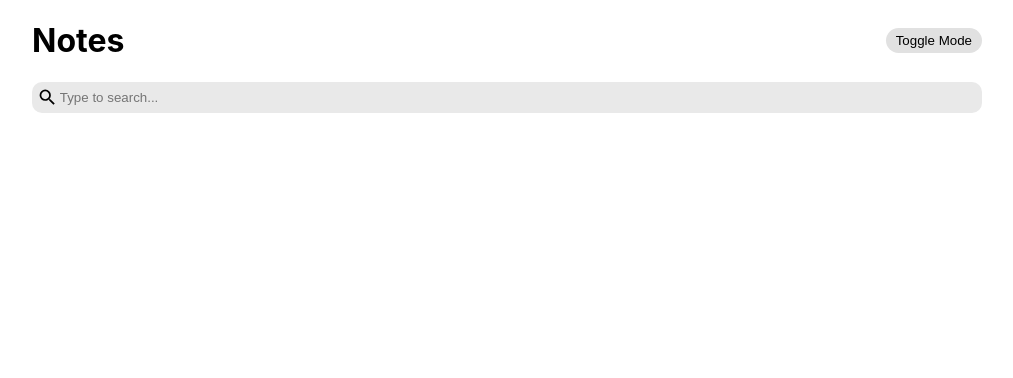
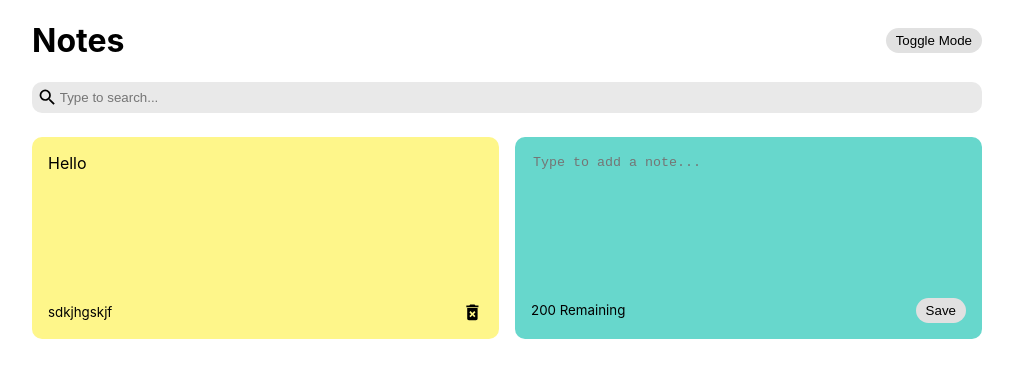
Before and after one commit to RAJHIMANSHUPATEL/react-notes-app, a React (Create React App) app: page / in a window 1280 px wide. Shown: the top 378 px of the page, without its empty margins (133-1146 px from the left). Built offline with nearby package versions, Linux system fonts and the light colour scheme.

Commit message:
checking-notes

```diff
--- a/src/App.js
+++ b/src/App.js
@@ -5,7 +5,13 @@ import Search from './components/Search';
 import Header from './components/Header';
 
 function App() {
-  const [notes, setNotes] = useState(null); // Set initial state to null
+  const [notes, setNotes] = useState([
+    {
+      id: 1,
+      text: "Hello",
+      date: "sdkjhgskjf"
+    }
+  ]); // Set initial state to null
   const [searchText, setSearchText] = useState('');
   const [darkMode, setDarkMode] = useState(false);
 
--- a/src/components/AddNote.js
+++ b/src/components/AddNote.js
@@ -1,20 +1,25 @@
-import React, { useState } from 'react'
+import React, { useState } from 'react';
 
-function AddNote({handleAddNote}) {
+function AddNote({ handleAddNote }) {
     const [noteText, setNoteText] = useState("");
+    const [exceedLimit, setExceedLimit] = useState(false);
     const characterLimit = 200;
 
     const handleChange = (e) => {
-        if (characterLimit - e.target.value.length >= 0) {
-            setNoteText(e.target.value);
+        const newText = e.target.value;
+        if (newText.length <= characterLimit) {
+            setNoteText(newText);
+            setExceedLimit(false); // Reset the exceedLimit state if within the limit
+        } else {
+            setExceedLimit(true); // Set exceedLimit state to true if the limit is exceeded
         }
+    }
 
-    }
     const handleSaveClick = () => {
         if (noteText.trim().length > 0) {
-            handleAddNote(noteText)
+            handleAddNote(noteText);
         }
-        setNoteText("")
+        setNoteText("");
     }
 
     return (
@@ -27,11 +32,13 @@ function AddNote({handleAddNote}) {
                 value={noteText}
             ></textarea>
             <div className="note-footer">
-                <small>{characterLimit-noteText.length} Remaining</small>
-                <button className='save'onClick={handleSaveClick} >Save</button>
+                {exceedLimit? <small style={{ color: 'red' }}>Character limit exceeded!</small>:
+                <small>{characterLimit - noteText.length} Remaining</small>
+                }
+                <button className='save' onClick={handleSaveClick}>Save</button>
             </div>
         </div>
-    )
+    );
 }
 
-export default AddNote
+export default AddNote;
```
